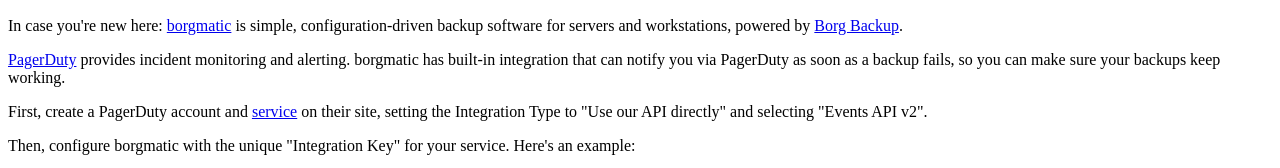
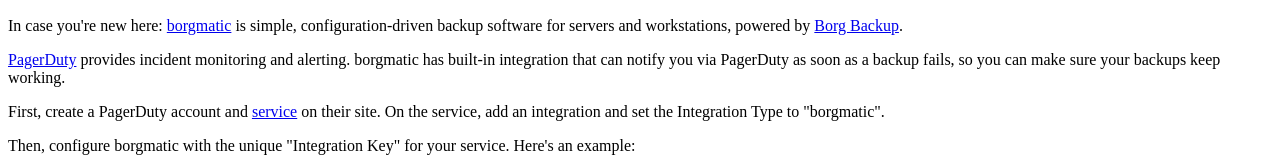
Before and after one commit to borgmatic-collective/borgmatic, an Eleventy site: page docs/how-to/monitor-your-backups.md in a window 1280 px wide. Shown: the part 1806-1974 px from the top of the page. Built offline with nearby package versions, Linux system fonts and the light colour scheme; Eleventy itself is replaced by a stand-in of ours; files that its build step writes are made by us from their sources; what markdown-it-replace-link would draw is missing.

Commit message:
Docs feedback: Clarify PagerDuty integration instructions.

```diff
--- a/docs/how-to/monitor-your-backups.md
+++ b/docs/how-to/monitor-your-backups.md
@@ -213,8 +213,8 @@
 
 First, create a PagerDuty account and <a
 href="https://support.pagerduty.com/docs/services-and-integrations">service</a>
-on their site, setting the Integration Type to "Use our API directly" and
-selecting "Events API v2".
+on their site. On the service, add an integration and set the Integration Type
+to "borgmatic".
 
 Then, configure borgmatic with the unique "Integration Key" for your service.
 Here's an example:
```
